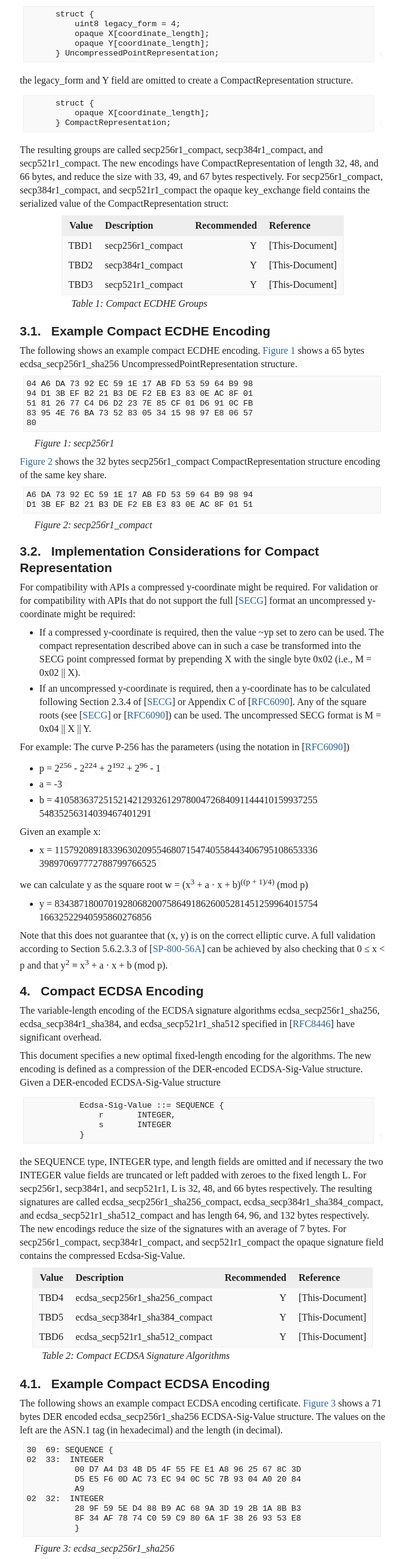
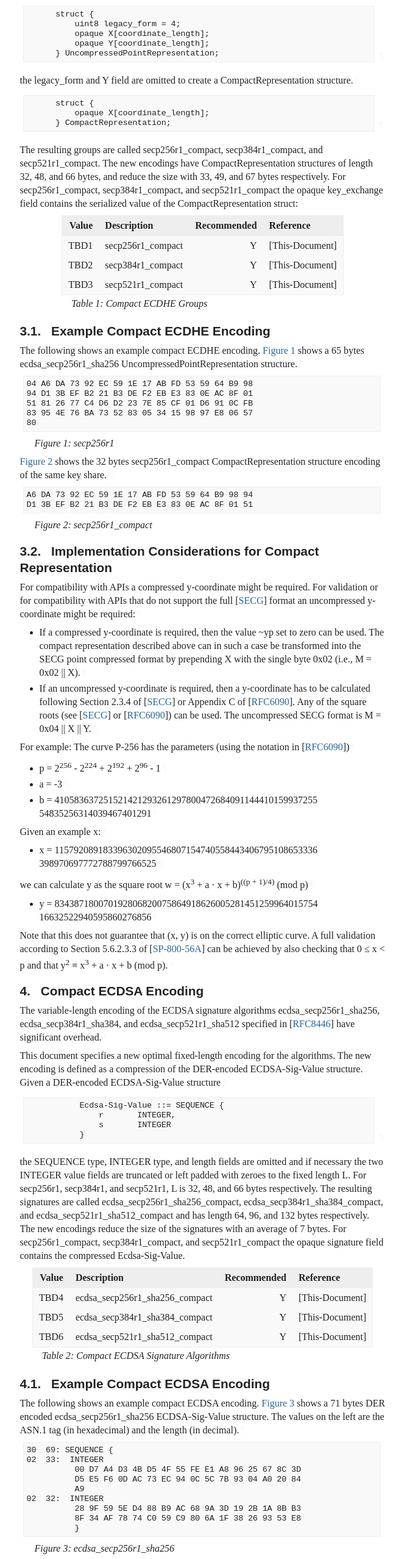
Before and after one commit to emanjon/draft-mattsson-tls-compact-ecc, a plain HTML site: page draft-mattsson-tls-compact-ecc.html in a window 1280 px wide. Shown: the part 1499-4055 px from the top of the page at 61% size, without its empty margins (92-755 px from the left). Drawn offline with Linux system fonts and the light colour scheme; a web font is replaced by a local one.

Commit message:
Script updating gh-pages from 2ee164c. [ci skip]

```diff
--- a/draft-mattsson-tls-compact-ecc.html
+++ b/draft-mattsson-tls-compact-ecc.html
@@ -1234,7 +1234,7 @@ appear in all capitals, as shown here.<a href="#section-2-1" class="pilcrow">¶<
       } CompactRepresentation;
 </pre><a href="#section-3-4" class="pilcrow">¶</a>
 </div>
-<p id="section-3-5">The resulting groups are called secp256r1_compact, secp384r1_compact, and secp521r1_compact. The new encodings have CompactRepresentation of length 32, 48, and 66 bytes, and reduce the size with 33, 49, and 67 bytes respectively. For secp256r1_compact, secp384r1_compact, and secp521r1_compact the opaque key_exchange field contains the serialized value of the CompactRepresentation struct:<a href="#section-3-5" class="pilcrow">¶</a></p>
+<p id="section-3-5">The resulting groups are called secp256r1_compact, secp384r1_compact, and secp521r1_compact. The new encodings have CompactRepresentation structures of length 32, 48, and 66 bytes, and reduce the size with 33, 49, and 67 bytes respectively. For secp256r1_compact, secp384r1_compact, and secp521r1_compact the opaque key_exchange field contains the serialized value of the CompactRepresentation struct:<a href="#section-3-5" class="pilcrow">¶</a></p>
 <span id="name-compact-ecdhe-groups"></span><div id="ecdhe-table">
 <table class="center" id="table-1">
         <caption>
@@ -1403,7 +1403,7 @@ D1 3B EF B2 21 B3 DE F2 EB E3 83 0E AC 8F 01 51
         <h3 id="name-example-compact-ecdsa-encod">
 <a href="#section-4.1" class="section-number selfRef">4.1. </a><a href="#name-example-compact-ecdsa-encod" class="section-name selfRef">Example Compact ECDSA Encoding</a>
         </h3>
-<p id="section-4.1-1">The following shows an example compact ECDSA encoding certificate. <a href="#ecdsa-old" class="auto internal xref">Figure 3</a> shows a 71 bytes DER encoded ecdsa_secp256r1_sha256 ECDSA-Sig-Value structure. The values on the left are the ASN.1 tag (in hexadecimal) and the length (in decimal).<a href="#section-4.1-1" class="pilcrow">¶</a></p>
+<p id="section-4.1-1">The following shows an example compact ECDSA encoding. <a href="#ecdsa-old" class="auto internal xref">Figure 3</a> shows a 71 bytes DER encoded ecdsa_secp256r1_sha256 ECDSA-Sig-Value structure. The values on the left are the ASN.1 tag (in hexadecimal) and the length (in decimal).<a href="#section-4.1-1" class="pilcrow">¶</a></p>
 <span id="name-ecdsa_secp256r1_sha256"></span><div id="ecdsa-old">
 <figure id="figure-3">
           <div class="alignLeft art-text artwork" id="section-4.1-2.1">
```
Also changed, not shown: draft-mattsson-tls-compact-ecc.txt.
